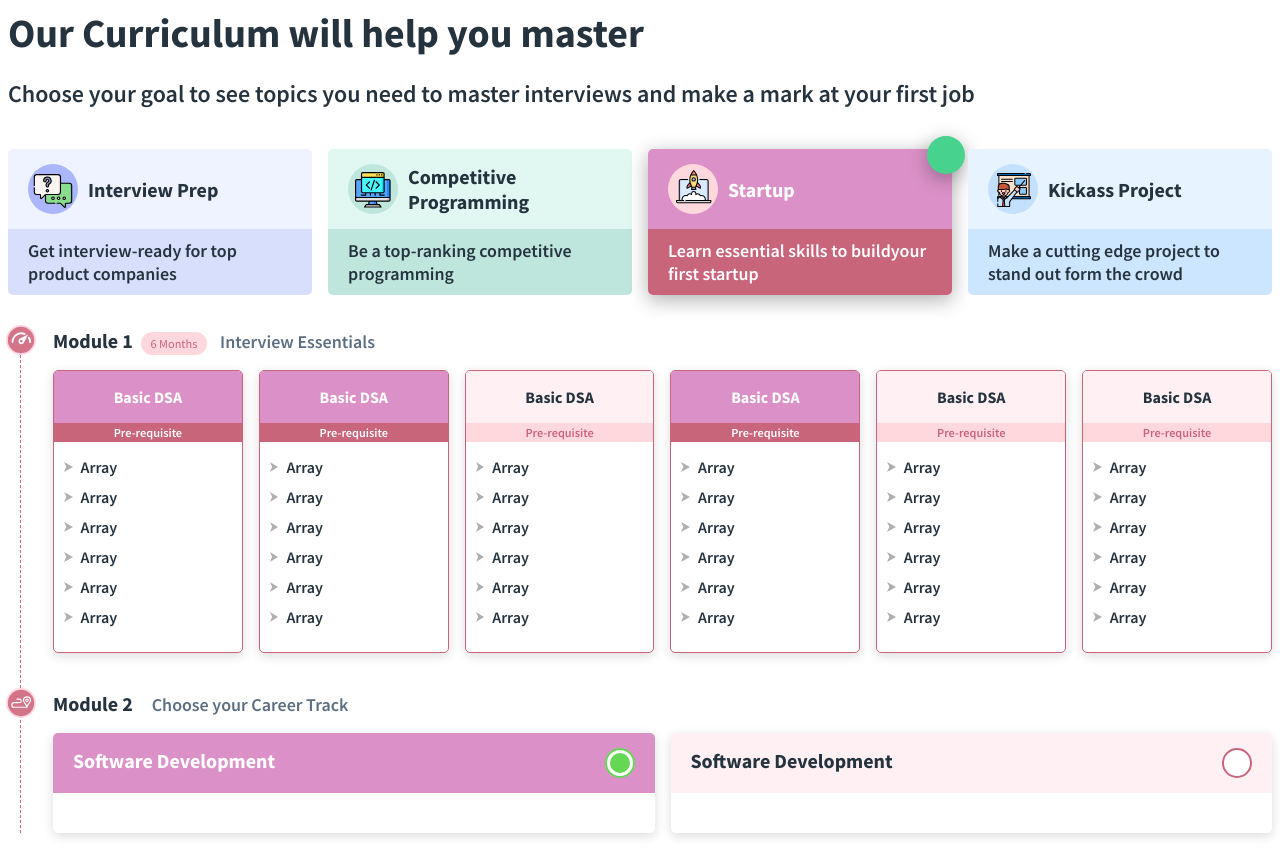
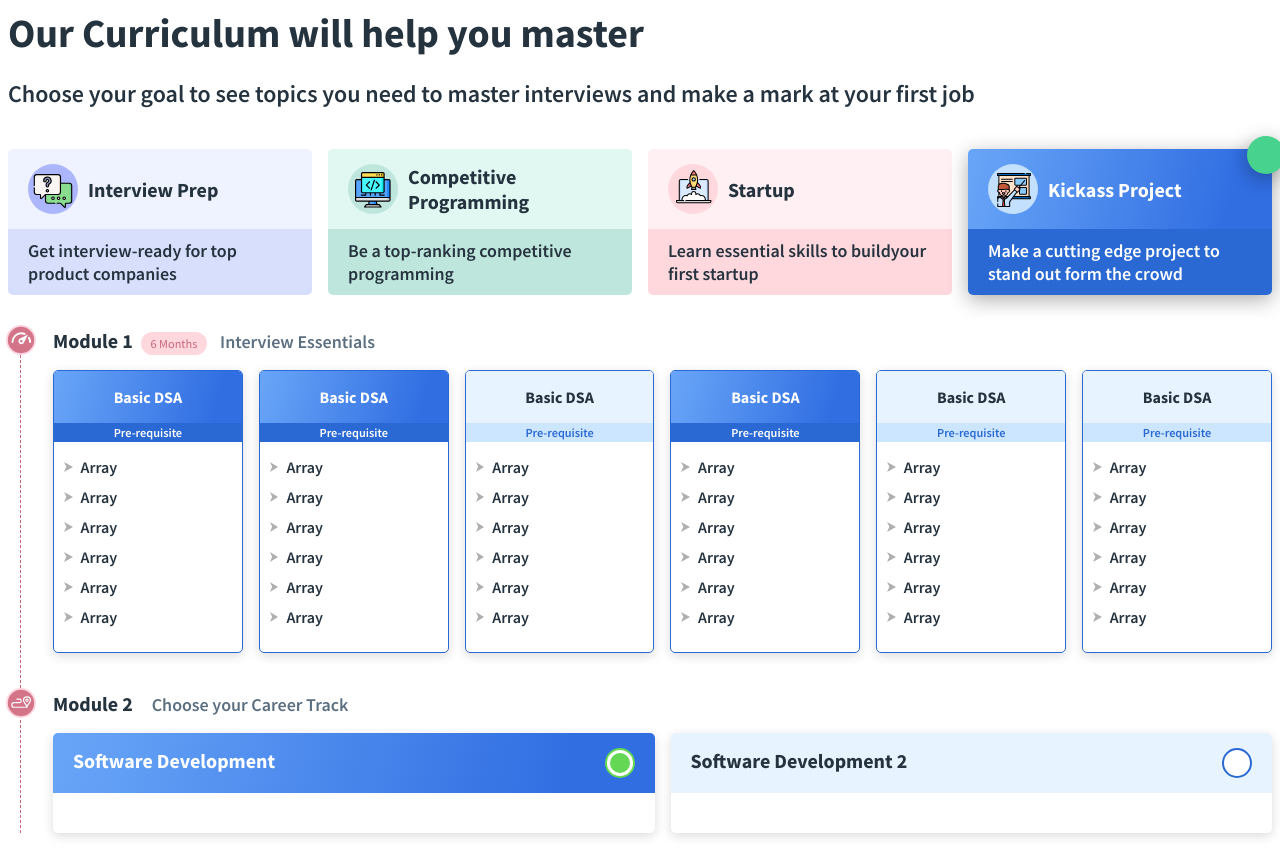
Before and after one commit to bipinkalra-scaler/scaler-edge-ui, a plain HTML site: page index.html in a window 1280 px wide. Both pictures are taken after a click on the element 1120 px from the left and 222 px from the top of the page. Drawn offline with Linux system fonts and the light colour scheme.

Commit message:
JS interactions added

```diff
--- /dev/null
+++ b/app.js
@@ -0,0 +1,53 @@
+let trackCards = document.querySelectorAll(".track-card")
+
+let theme = null
+
+trackCards.forEach((trackCard) => {
+  if (trackCard.classList.contains("track-card--active")) {
+    theme = trackCard.classList[trackCard.classList.length - 1]
+    // console.log(theme)
+  }
+});
+
+function setTrack(event) {
+  // console.log(event.target)
+  let target = event.target
+
+  if (!target.classList.contains(".track-card--active")) {
+    trackCards.forEach((trackCard) => {
+      trackCard.classList.remove("track-card--active")
+    })
+
+    theme = target.classList[target.classList.length - 1]
+
+    target.classList.add("track-card--active")
+
+    setModuleTheme()
+  }
+}
+
+function setModuleTheme() {
+  moduleSections = document.querySelectorAll(".module-section")
+
+  moduleSections.forEach((moduleSection) => {
+    moduleTheme = moduleSection.classList[moduleSection.classList.length - 1]
+
+    if(moduleTheme != theme) {
+      moduleSection.classList.remove(moduleTheme)
+      moduleSection.classList.add(theme)
+    }
+  })
+}
+
+function setCareerTrack(event) {
+  let target = event.target
+
+  if (!target.classList.contains("career-tracks-card--selected")) {
+    document.querySelectorAll(".career-tracks-card").forEach((card) => {
+      console.log(card)
+      card.classList.remove("career-tracks-card--selected")
+    })
+
+    target.classList.add("career-tracks-card--selected")
+  }
+}
--- a/app.scss
+++ b/app.scss
@@ -153,6 +153,17 @@ $text-size-list: (
   border-radius: 5px;
   position: relative;
   cursor: pointer;
+
+  &::after {
+    content: "";
+    position: absolute;
+    top: 0;
+    left: 0;
+    height: 100%;
+    width: 100%;
+    background: transparent;
+    cursor: pointer;
+  }
 
   &__active-tick {
     display: none;
@@ -349,6 +360,18 @@ $text-size-list: (
     overflow: hidden;
     box-shadow: 0 3px 11px 0 rgba(0, 0, 0, 0.14);
     cursor: pointer;
+    position: relative;
+
+    &::after {
+      content: "";
+      position: absolute;
+      top: 0;
+      left: 0;
+      height: 100%;
+      width: 100%;
+      background: transparent;
+      cursor: pointer;
+    }
 
     &__top-section {
       justify-content: space-between;
--- a/index.html
+++ b/index.html
@@ -25,7 +25,11 @@
       </div>
 
       <div class="track-cards-container row">
-        <div class="track-card flex-child theme-purple">
+        <div
+          class="track-card track-card--active flex-child theme-purple"
+          id="theme-purple"
+          onclick="setTrack(event)"
+        >
           <div class="track-card__active-tick"></div>
           <div class="track-card__top-section">
             <div class="row align-items-center">
@@ -45,7 +49,11 @@
           </div>
         </div>
 
-        <div class="track-card flex-child theme-green">
+        <div
+          class="track-card flex-child theme-green"
+          id="theme-green"
+          onclick="setTrack(event)"
+        >
           <div class="track-card__active-tick"></div>
           <div class="track-card__top-section">
             <div class="row align-items-center">
@@ -65,7 +73,11 @@
           </div>
         </div>
 
-        <div class="track-card track-card--active flex-child theme-pink">
+        <div
+          class="track-card flex-child theme-pink"
+          id="theme-pink"
+          onclick="setTrack(event)"
+        >
           <div class="track-card__active-tick"></div>
           <div class="track-card__top-section">
             <div class="row align-items-center">
@@ -85,7 +97,11 @@
           </div>
         </div>
 
-        <div class="track-card flex-child theme-blue">
+        <div
+          class="track-card flex-child theme-blue"
+          id="theme-blue"
+          onclick="setTrack(event)"
+        >
           <div class="track-card__active-tick"></div>
           <div class="track-card__top-section">
             <div class="row align-items-center">
@@ -107,7 +123,7 @@
       </div>
 
       <div class="module-section-wrapper">
-        <div class="module-section theme-pink">
+        <div class="module-section theme-purple">
           <div class="module-section__title-row row align-items-center">
             <img
               src="images/module-1.svg"
@@ -559,7 +575,7 @@
           </div>
         </div>
 
-        <div class="module-section theme-pink">
+        <div class="module-section theme-purple">
           <div class="module-section__title-row row align-items-center">
             <img
               src="images/module-2.svg"
@@ -578,6 +594,7 @@
           <div class="module-section__contents row">
             <div
               class="career-tracks-card flex-child career-tracks-card--selected"
+              onclick="setCareerTrack(event)"
             >
               <div class="career-tracks-card__top-section row">
                 <div class="heading-6 bold">Software Development</div>
@@ -588,9 +605,12 @@
               <div class="career-tracks-card__bottom-section"></div>
             </div>
 
-            <div class="career-tracks-card flex-child">
+            <div
+              class="career-tracks-card flex-child"
+              onclick="setCareerTrack(event)"
+            >
               <div class="career-tracks-card__top-section row">
-                <div class="heading-6 bold">Software Development</div>
+                <div class="heading-6 bold">Software Development 2</div>
                 <div class="career-tracks-card__top-section__selection-icon">
                   <div class="green"></div>
                 </div>
@@ -601,5 +621,7 @@
         </div>
       </div>
     </div>
+
+    <script src="app.js"></script>
   </body>
 </html>
```
Also changed, not shown: app.css, 1 other file.
